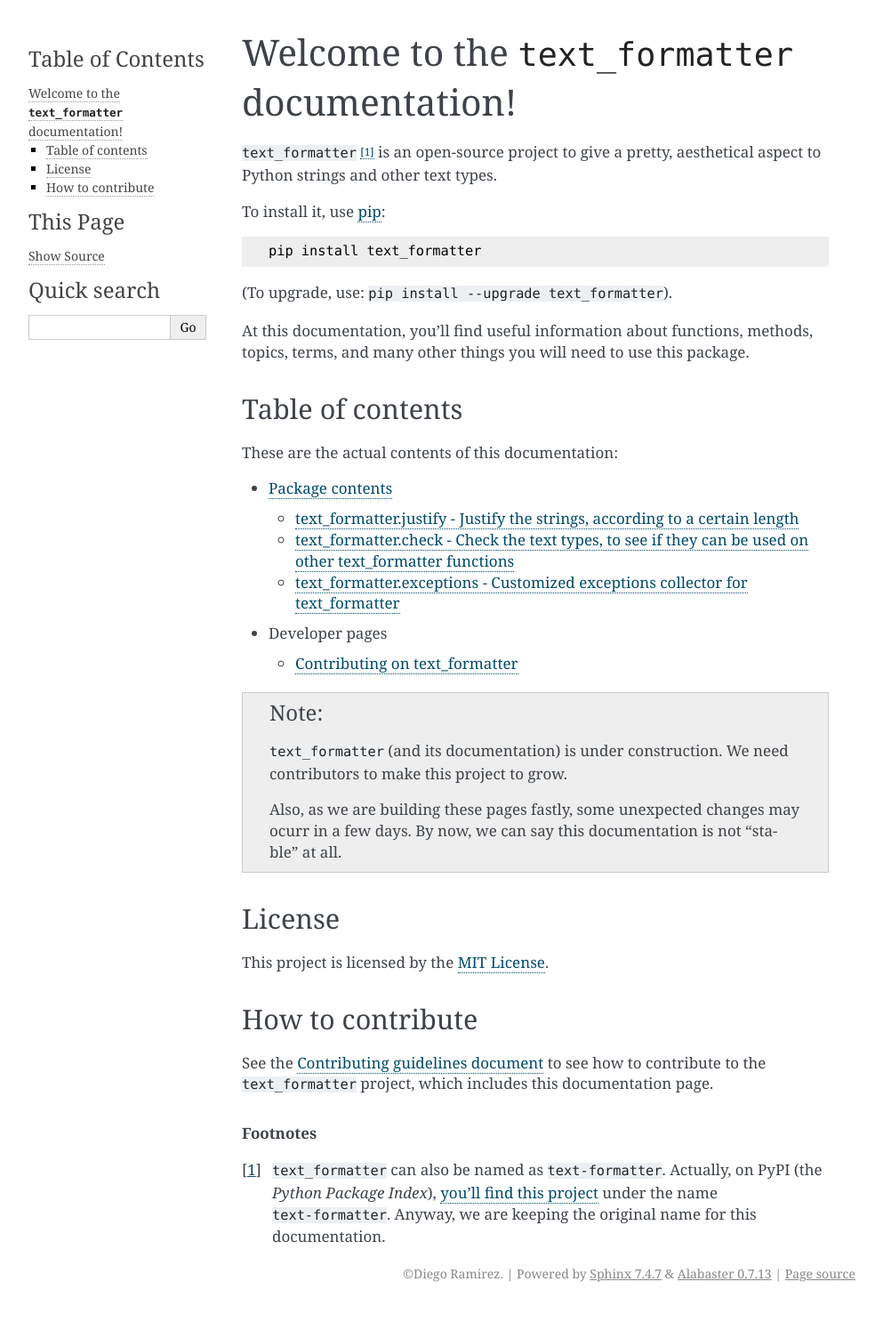
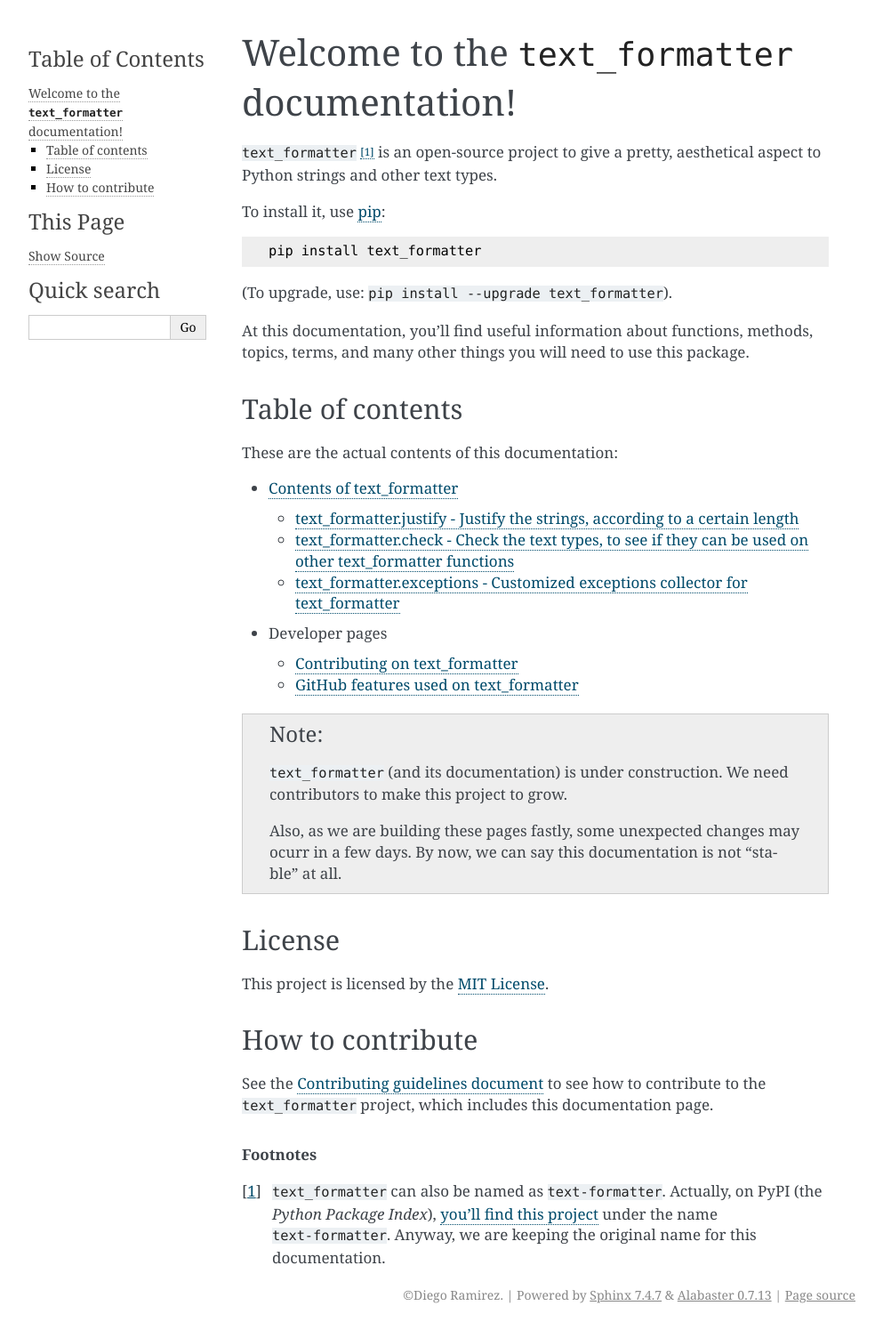
Before and after one commit to DiddiLeija/text_formatter, a Sphinx documentation site: the page built from docs/index.rst, in a window 1280 px wide. Shown: the whole page at 89% size, without its empty margins (148-1141 px from the left). Built offline with Sphinx 7.4.7, drawn with Linux system fonts in a browser that asks for light colours; before the commit the page ends 1471 px from its top, so only the background shows below that.

Commit message:
Update index.rst
Update the index.

```diff
--- a/docs/index.rst
+++ b/docs/index.rst
@@ -21,7 +21,7 @@ Table of contents
 
 These are the actual contents of this documentation:
 
-* `Package contents <https://text-formatter.readthedocs.io/en/latest/modules/index.html>`_
+* :ref:`module-docs-index`
 
   * :ref:`module-justify`
   * :ref:`module-check`
@@ -30,6 +30,7 @@ These are the actual contents of this documentation:
 * Developer pages
 
   * :ref:`contributions-page`
+  * :ref:`github-features`
 
 .. note::
 
```
